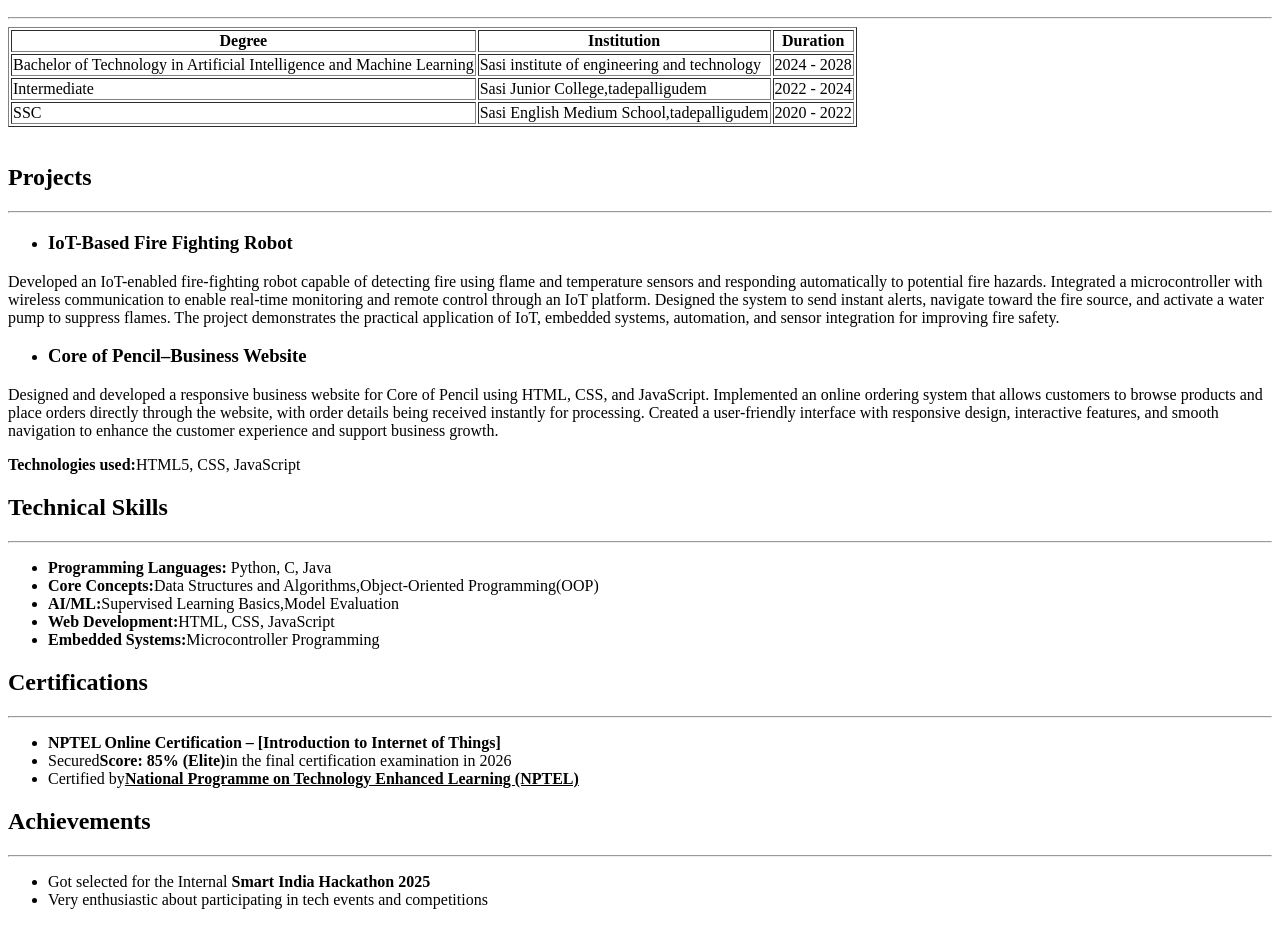
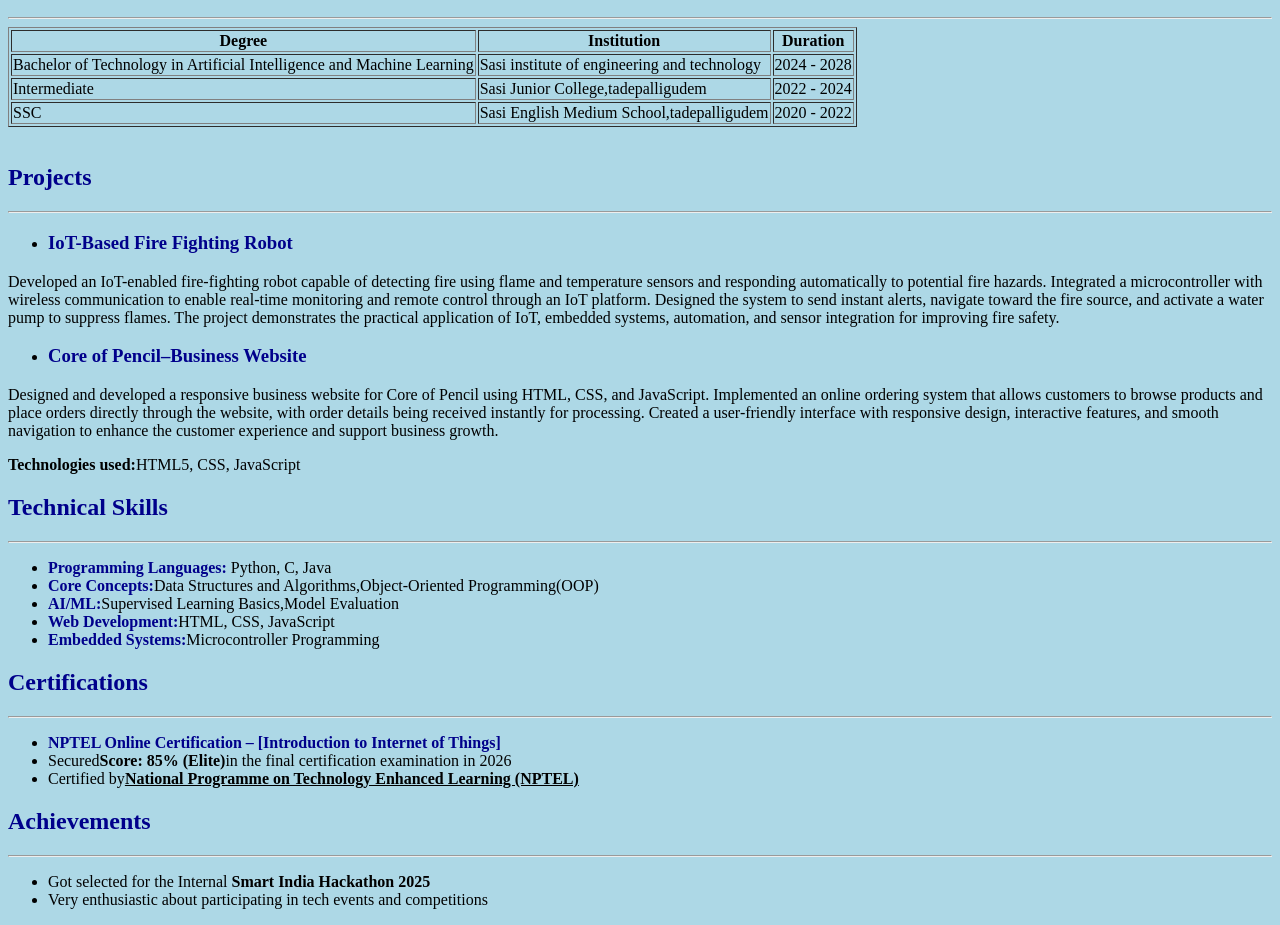
Before and after one commit to Rohithgummuluri/myresume, a plain HTML site: page index.html in a window 1280 px wide. Shown: the part 289-1214 px from the top of the page. Drawn offline with Linux system fonts and the light colour scheme.

Commit message:
Enhance index.html with CSS styling
Added CSS styles to enhance the appearance of the webpage, including background color and text color for headings.

```diff
--- a/index.html
+++ b/index.html
@@ -1,6 +1,18 @@
 <!DOCTYPE html>
 <html lang="en">
 <head>
+    <style>
+        body {
+            background-color: lightblue;
+            h1{
+                color:darkblue;
+            }
+            h2{
+                color:darkblue
+            }
+
+        }
+    </style>
     <meta charset="UTF-8">
     <meta name="viewport" content="width=device-width, initial-scale=1.0">
     <title>Document</title>
@@ -38,24 +50,24 @@
     <br>
     <h2>Projects</h2>
     <hr>
-    <ul><li><h3>IoT-Based Fire Fighting Robot</h3></li></ul>
+    <ul><li><h3 style="color:darkblue;">IoT-Based Fire Fighting Robot</h3></li></ul>
 <p>Developed an IoT-enabled fire-fighting robot capable of detecting fire using flame and temperature sensors and responding automatically to potential fire hazards. Integrated a microcontroller with wireless communication to enable real-time monitoring and remote control through an IoT platform. Designed the system to send instant alerts, navigate toward the fire source, and activate a water pump to suppress flames. The project demonstrates the practical application of IoT, embedded systems, automation, and sensor integration for improving fire safety.</p>
-<ul><li><h3>Core of Pencil–Business Website</h3></li></ul>
+<ul><li><h3 style="color:darkblue;">Core of Pencil–Business Website</h3></li></ul>
 <p>Designed and developed a responsive business website for Core of Pencil using HTML, CSS, and JavaScript. Implemented an online ordering system that allows customers to browse products and place orders directly through the website, with order details being received instantly for processing. Created a user-friendly interface with responsive design, interactive features, and smooth navigation to enhance the customer experience and support business growth.</p>
 <p><b>Technologies used:</b>HTML5, CSS, JavaScript</p>
 <h2>Technical Skills</h2>
 <hr>
 <ul>
-    <li><b>Programming Languages:</b> Python, C, Java</li>
-    <li><b>Core Concepts:</b>Data Structures and Algorithms,Object-Oriented Programming(OOP)</li>
-    <li><b>AI/ML:</b>Supervised Learning Basics,Model Evaluation</li>
-    <li><b>Web Development:</b>HTML, CSS, JavaScript</li>
-    <li><b>Embedded Systems:</b>Microcontroller Programming</li>
+    <li><b style="color:darkblue">Programming Languages:</b> Python, C, Java</li>
+    <li><b style="color:darkblue">Core Concepts:</b>Data Structures and Algorithms,Object-Oriented Programming(OOP)</li>
+    <li><b style="color:darkblue">AI/ML:</b>Supervised Learning Basics,Model Evaluation</li>
+    <li><b style="color:darkblue">Web Development:</b>HTML, CSS, JavaScript</li>
+    <li><b style="color:darkblue">Embedded Systems:</b>Microcontroller Programming</li>
 </ul>
 <h2>Certifications</h2>
 <hr>
 <ul>
-    <li><b>NPTEL Online Certification – [Introduction to Internet of Things]</b></li>
+    <li><b style="color:darkblue">NPTEL Online Certification – [Introduction to Internet of Things]</b></li>
     <li>Secured<b>Score: 85% (Elite)</b>in the final certification examination in 2026</li>
     <li>Certified by<u><b>National Programme on Technology Enhanced Learning (NPTEL)</b></u></li>
 </ul>
```
